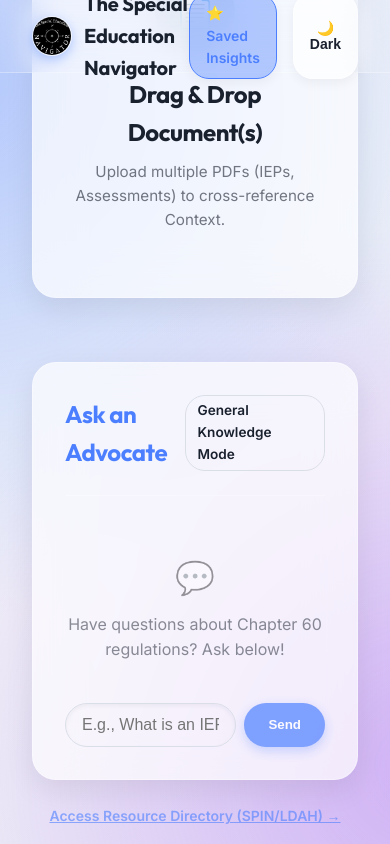
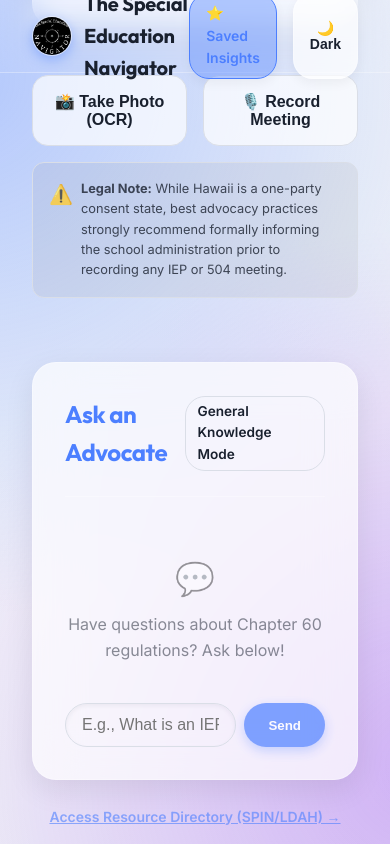
Before and after one commit to joeker10/advocacy-navigator-mvp, a Next.js app: page / in a window 390 px wide. Built offline with nearby package versions, Linux system fonts and the light colour scheme.

Commit message:
feat: integrate camera ocr and microphone transcription pipelines

```diff
--- a/app/api/extract/route.ts
+++ b/app/api/extract/route.ts
@@ -7,12 +7,13 @@
     const formData = await req.formData();
     const file = formData.get('file') as File | null;
     if (!file) {
-      return NextResponse.json({ error: 'No PDF file uploaded' }, { status: 400 });
+      return NextResponse.json({ error: 'No media file uploaded' }, { status: 400 });
     }
 
     const arrayBuffer = await file.arrayBuffer();
     const buffer = Buffer.from(arrayBuffer);
-    const base64Pdf = buffer.toString('base64');
+    const base64Data = buffer.toString('base64');
+    const mimeType = file.type;
 
     // Initialize Generative AI
     if (!process.env.GEMINI_API_KEY) {
@@ -43,19 +44,29 @@
       }
     });
 
-    const promptText = `
+    let promptText = `
       You are an expert Special Education Advocate operating under Hawaii HAR Chapter 60 regulations.
       Your task is to analyze the attached IEP or Educational PDF document and strictly extract the requested fields.
       Pay special attention to tabular data, matrices, and visual checkboxes.
       Ensure information is concise and exactly maps to the student's legal rights.
     `;
 
+    if (mimeType.startsWith('image/')) {
+      promptText = `
+        You are an expert Special Education Advocate. Your task is to analyze the attached image, performing strong OCR to read handwritten notes, behavioral logs, or IEP matrices. Strictly extract the requested fields. Ensure information is concise.
+      `;
+    } else if (mimeType.startsWith('audio/')) {
+      promptText = `
+        You are an expert Special Education Advocate. Your task is to analyze the attached audio recording of an IEP or 504 meeting. Transcribe the relevant conversation and extract the requested fields based on the verbal commitments made by school staff.
+      `;
+    }
+
     const aiResult = await model.generateContent([
       promptText,
       {
         inlineData: {
-          data: base64Pdf,
-          mimeType: "application/pdf"
+          data: base64Data,
+          mimeType: mimeType
         }
       }
     ]);
--- a/app/page.tsx
+++ b/app/page.tsx
@@ -14,6 +14,12 @@
   const [chatInput, setChatInput] = useState("");
   const [isChatLoading, setIsChatLoading] = useState(false);
   const messagesEndRef = useRef<HTMLDivElement>(null);
+
+  // Media Capture State
+  const [isRecording, setIsRecording] = useState(false);
+  const mediaRecorderRef = useRef<MediaRecorder | null>(null);
+  const audioChunksRef = useRef<BlobPart[]>([]);
+  const cameraInputRef = useRef<HTMLInputElement>(null);
 
   useEffect(() => {
     messagesEndRef.current?.scrollIntoView({ behavior: "smooth" });
@@ -115,17 +121,8 @@
     setIsDragActive(false);
   }, []);
 
-  const onDrop = useCallback(async (e: React.DragEvent) => {
-    e.preventDefault();
-    setIsDragActive(false);
-
-    if (e.dataTransfer.files && e.dataTransfer.files.length > 0) {
-      const files = Array.from(e.dataTransfer.files).filter(f => f.type === "application/pdf");
-      if (files.length === 0) {
-        alert("Zero-Trust Policy: Only valid PDF documents can be securely parsed.");
-        return;
-      }
-
+  const handleFiles = async (files: File[]) => {
+    if (files.length === 0) return;
     setIsUploading(true);
 
     const newlyExtracted: any[] = [];
@@ -160,8 +157,58 @@
 
     setExtractedDocuments(prev => [...prev, ...newlyExtracted]);
     setIsUploading(false);
+  };
+
+  const onDrop = useCallback((e: React.DragEvent) => {
+    e.preventDefault();
+    setIsDragActive(false);
+
+    if (e.dataTransfer.files && e.dataTransfer.files.length > 0) {
+      const files = Array.from(e.dataTransfer.files);
+      handleFiles(files);
     }
   }, []);
+
+  const handleCameraCapture = (e: React.ChangeEvent<HTMLInputElement>) => {
+    if (e.target.files && e.target.files.length > 0) {
+      handleFiles(Array.from(e.target.files));
+    }
+  };
+
+  const startRecording = async () => {
+    try {
+      const stream = await navigator.mediaDevices.getUserMedia({ audio: true });
+      const mediaRecorder = new MediaRecorder(stream);
+      mediaRecorderRef.current = mediaRecorder;
+      audioChunksRef.current = [];
+
+      mediaRecorder.ondataavailable = (event) => {
+        if (event.data.size > 0) {
+          audioChunksRef.current.push(event.data);
+        }
+      };
+
+      mediaRecorder.onstop = () => {
+        const audioBlob = new Blob(audioChunksRef.current, { type: 'audio/webm' });
+        const audioFile = new File([audioBlob], `IEP_Meeting_Recording_${new Date().toISOString()}.webm`, { type: 'audio/webm' });
+        handleFiles([audioFile]);
+      };
+
+      mediaRecorder.start();
+      setIsRecording(true);
+    } catch (err) {
+      console.error("Failed to start audio recording", err);
+      alert("Microphone access denied or unavailable.");
+    }
+  };
+
+  const stopRecording = () => {
+    if (mediaRecorderRef.current && isRecording) {
+      mediaRecorderRef.current.stop();
+      setIsRecording(false);
+      mediaRecorderRef.current.stream.getTracks().forEach(track => track.stop());
+    }
+  };
 
   return (
     <main style={{ minHeight: "100vh", position: "relative", zIndex: 1, paddingBottom: "4rem" }}>
@@ -302,6 +349,59 @@
             )}
           </div>
 
+          {/* Media Capture Controls */}
+          <div style={{ display: "flex", flexDirection: "column", gap: "1rem", marginTop: "1rem" }}>
+            <div style={{ display: "flex", gap: "1rem", justifyContent: "center" }}>
+              <input
+                type="file"
+                accept="image/*"
+                capture="environment"
+                ref={cameraInputRef}
+                style={{ display: "none" }}
+                onChange={handleCameraCapture}
+              />
+              <button
+                onClick={() => cameraInputRef.current?.click()}
+                disabled={isUploading}
+                style={{
+                  flex: 1, padding: "1rem", borderRadius: "16px",
+                  background: "var(--surface)", border: "1px solid var(--border)",
+                  color: "var(--foreground)", fontSize: "1rem", fontWeight: 600,
+                  cursor: isUploading ? "not-allowed" : "pointer", display: "flex", alignItems: "center", justifyContent: "center", gap: "0.5rem",
+                  transition: "all 0.2s"
+                }}
+              >
+                📸 Take Photo (OCR)
+              </button>
+
+              <button
+                onClick={isRecording ? stopRecording : startRecording}
+                disabled={isUploading && !isRecording}
+                style={{
+                  flex: 1, padding: "1rem", borderRadius: "16px",
+                  background: isRecording ? "hsl(0, 80%, 50%)" : "var(--surface)",
+                  border: isRecording ? "none" : "1px solid var(--border)",
+                  color: isRecording ? "white" : "var(--foreground)",
+                  fontSize: "1rem", fontWeight: 600,
+                  cursor: isUploading && !isRecording ? "not-allowed" : "pointer",
+                  display: "flex", alignItems: "center", justifyContent: "center", gap: "0.5rem",
+                  animation: isRecording ? "pulse-glow 1.5s infinite" : "none",
+                  boxShadow: isRecording ? "0 0 20px hsla(0, 80%, 50%, 0.5)" : "none",
+                  transition: "all 0.2s"
+                }}
+              >
+                {isRecording ? "⏹ Stop Recording" : "🎙️ Record Meeting"}
+              </button>
+            </div>
+
+            <div style={{ padding: "1rem", borderRadius: "12px", background: "hsla(0, 0%, 50%, 0.1)", border: "1px solid var(--border)" }}>
+              <p style={{ fontSize: "0.8rem", opacity: 0.8, display: "flex", alignItems: "flex-start", gap: "0.5rem" }}>
+                <span style={{ fontSize: "1.2rem" }}>⚠️</span>
+                <span><strong>Legal Note:</strong> While Hawaii is a one-party consent state, best advocacy practices strongly recommend formally informing the school administration prior to recording any IEP or 504 meeting.</span>
+              </p>
+            </div>
+          </div>
+
           {/* Staggered Results Stack */}
           {extractedDocuments.length > 0 && (
             <div style={{ display: "flex", flexDirection: "column", gap: "2rem", maxHeight: "800px", overflowY: "auto", paddingRight: "1rem" }}>
```
Lines whose indentation alone changed are shown as unchanged.
